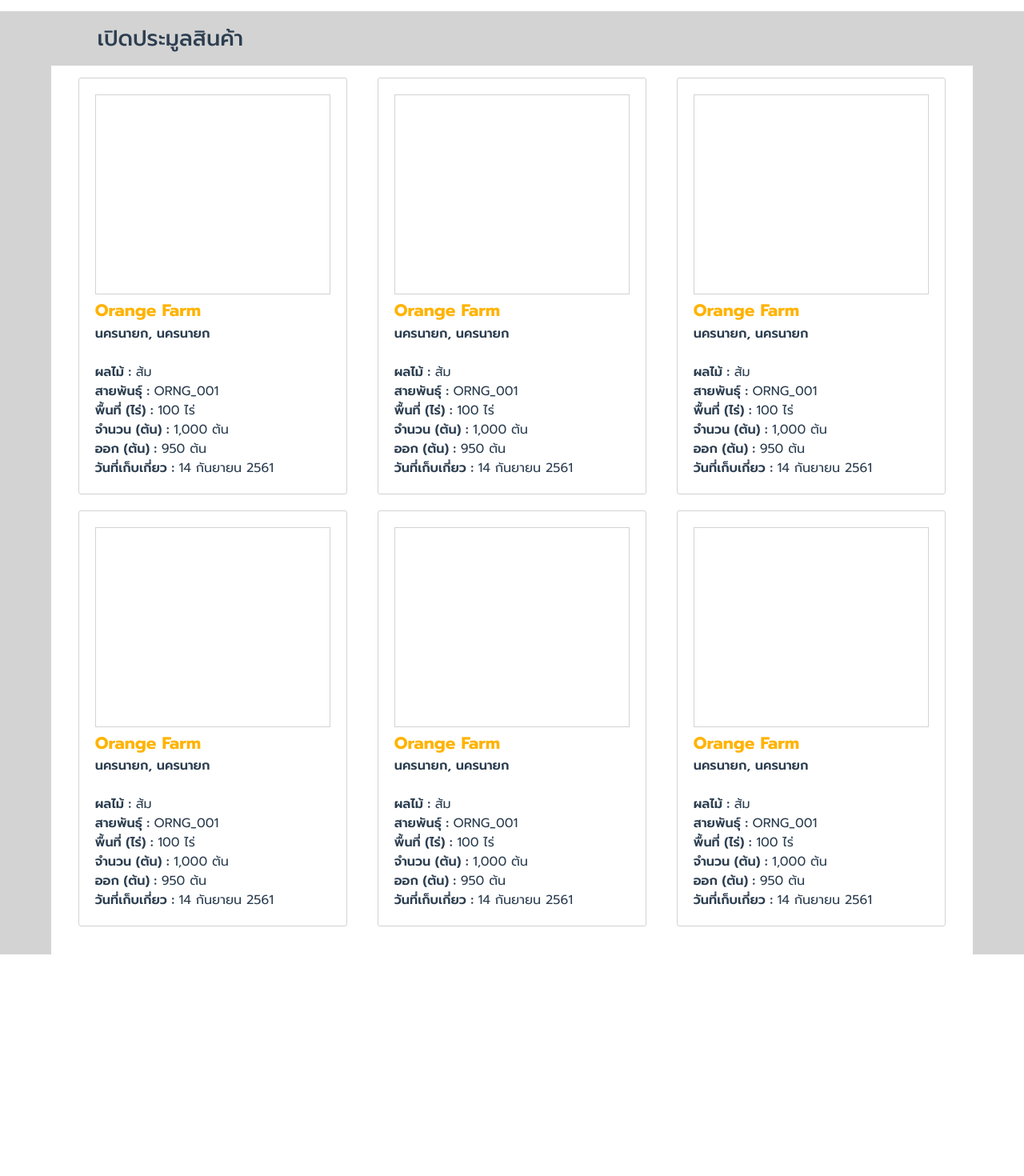
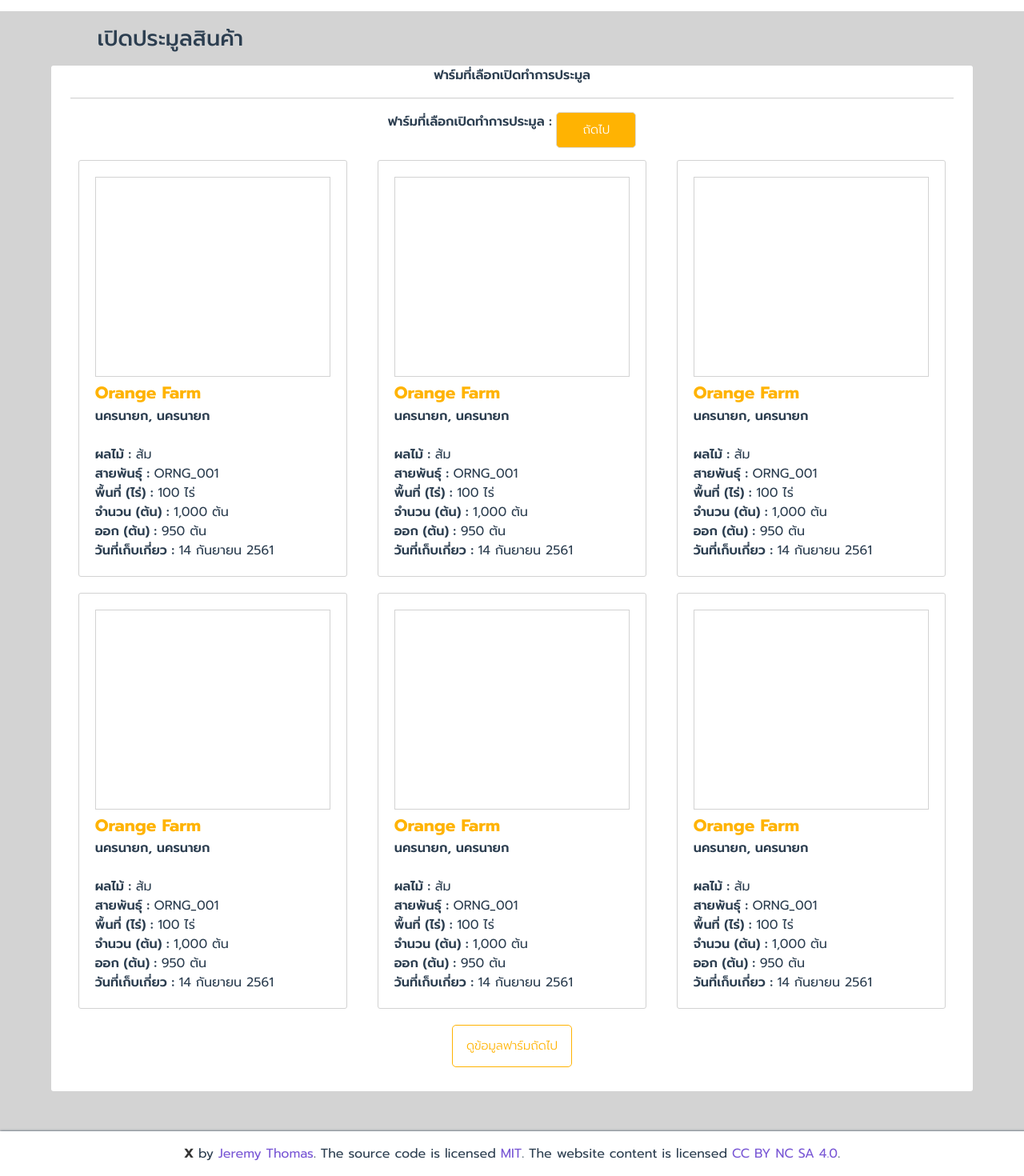
Before and after one commit to t11x/mhaomhao, a Vue app: page /choosefarm in a window 1280 px wide. Shown: the part 38-1508 px from the top of the page at 80% size. Before the commit the page ends 1231 px from the top, so only its background shows below. Built offline with nearby package versions, Linux system fonts and the light colour scheme.

Commit message:
add buttons in choosefarm

```diff
--- a/src/App.vue
+++ b/src/App.vue
@@ -11,23 +11,13 @@
 
           <div id="navbarBasicExample" class="navbar-menu">
            <div class="navbar-end">
-            <a class="navbar-item">
-              รายการประมูล
-            </a>
-            <a class="navbar-item">
-              การจ้างงาน
-            </a>
-            <a class="navbar-item">
-              บัญชี
-            </a>
-            <a class="navbar-item">
-              ขนส่งสินค้า
-            </a>
-            <a class="navbar-item">
-              รายงาน
-            </a>
+            <a class="navbar-item">รายการประมูล</a>
+            <a class="navbar-item">การจ้างงาน</a>
+            <a class="navbar-item">บัญชี</a>
+            <a class="navbar-item">ขนส่งสินค้า</a>
+            <a class="navbar-item">รายงาน</a>
             <div class="navbar-item">
-              <user-icon width="20px" height="20px" />
+            <user-icon width="20px" height="20px" />
             </div>
            </div>
           </div>
@@ -38,6 +28,15 @@
       <router-link to="/about">About</router-link> -->
     </div>
     <router-view/>
+    <footer class="footerz">
+  <div class="content has-text-centered">
+    <p>
+      <strong>X</strong> by <a href="https://jgthms.com">Jeremy Thomas</a>. The source code is licensed
+      <a href="http://opensource.org/licenses/mit-license.php">MIT</a>. The website content
+      is licensed <a href="http://creativecommons.org/licenses/by-nc-sa/4.0/">CC BY NC SA 4.0</a>.
+    </p>
+  </div>
+</footer>
   </div>
 </template>
 
@@ -70,4 +69,12 @@ export default {
   font-weight: 600;
   color: #FFB302;
 }
+.footerz{
+  margin-top: 50px;
+  box-shadow: 3px 3px 3px 3px;
+  height: 20px;
+  padding: 1rem;
+  padding-bottom: 2.5rem;
+  background: white;
+}
 </style>
--- a/src/components/FarmBox.vue
+++ b/src/components/FarmBox.vue
@@ -72,6 +72,5 @@ export default {
     font-weight: bold;
     color: #FFB302;
     text-align: start;
-
   }
 </style>
--- a/src/views/ChooseFarm.vue
+++ b/src/views/ChooseFarm.vue
@@ -2,6 +2,12 @@
   <div class="ChooseFarm">
     <div class="container">
       <div class="auc-title">เปิดประมูลสินค้า</div>
+        <div class="container has-background-white roundcorner">
+
+          <label>ฟาร์มที่เลือกเปิดทำการประมูล</label>
+          <hr>
+          <label>ฟาร์มที่เลือกเปิดทำการประมูล : </label>
+          <a class="button yello">ถัดไป</a>
           <div class="card-container">
           <FarmBox farmname="Orange Farm" location="นครนายก, นครนายก" type="ส้ม" species="ORNG_001" area="100" amount="1,000" harvestable="950" date="14 กันยายน 2561"/>
           <FarmBox farmname="Orange Farm" location="นครนายก, นครนายก" type="ส้ม" species="ORNG_001" area="100" amount="1,000" harvestable="950" date="14 กันยายน 2561"/>
@@ -9,6 +15,8 @@
           <FarmBox farmname="Orange Farm" location="นครนายก, นครนายก" type="ส้ม" species="ORNG_001" area="100" amount="1,000" harvestable="950" date="14 กันยายน 2561"/>
           <FarmBox farmname="Orange Farm" location="นครนายก, นครนายก" type="ส้ม" species="ORNG_001" area="100" amount="1,000" harvestable="950" date="14 กันยายน 2561"/>
           <FarmBox farmname="Orange Farm" location="นครนายก, นครนายก" type="ส้ม" species="ORNG_001" area="100" amount="1,000" harvestable="950" date="14 กันยายน 2561"/>
+          </div>
+          <a class="button yello-inv">ดูข้อมูลฟาร์มถัดไป</a>
       </div>
     </div>
   </div>
@@ -45,6 +53,58 @@ export default {
     margin-left: 5%;
     margin-top: 1.2%;
     margin-bottom: 1.2%;
+  }
+  .farm-desc{
+    padding: 0;
+    margin-top: 5px;
+    text-align: start;
+  }
+  .farm-name{
+    font-size: 21px;
+    font-weight: bold;
+    color: #FFB302;
+    text-align: start;
+  }
+  .roundcorner{
+    border-radius: 3px;
+  }
+  label{
+    font-weight: 600;
+    text-align: start;
+    justify-content: flex-start;
+  }
+  hr{
+	border-top: 1px solid lightgray;
+  margin-left: 1.5em;
+  margin-right: 1.5em;
+  margin-top:1em;
+  margin-bottom: 1em;
+  flex-basis: 100%;
+}
+.yello{
+  background: #FFB302;
+  color: white;
+  font-size: 15px;
+  font-weight: 200;
+  width: 100px;
+  height: 3em;
+  border-radius: 5px;
+}
+.yello-inv{
+  background: white ;
+  color: #FFB302;
+  font-size: 15px;
+  font-weight: 200;
+  width: 150px;
+  height: 3.5em;
+  border-radius: 5px;
+  margin-bottom: 30px;
+  border-color: #FFB302;
+  margin-top: -15px;
+}
+.yello-inv:hover{
+    box-shadow: 0 0 11px #FFB302;;
+    color: #FFB302;
 
   }
 </style>
```
Lines whose indentation alone changed are shown as unchanged.
